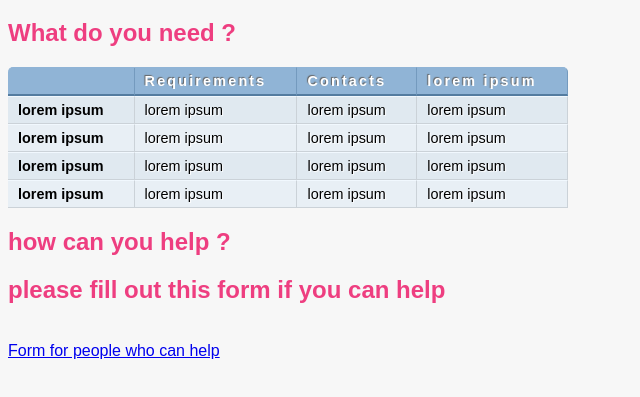
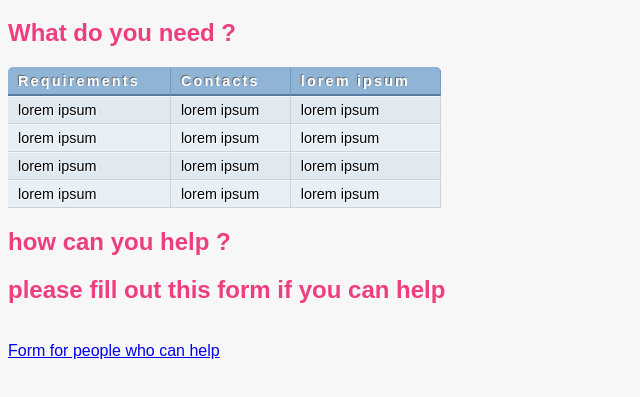
Before and after one commit to covidhelputtarpradesh/covidhelputtarpradesh.github.io, a plain HTML site: page index.html in a window 1280 px wide. Shown: the part 61-458 px from the top of the page, without its empty margins (0-640 px from the left). Drawn offline with Linux system fonts and the light colour scheme.

Commit message:
Update index.html

```diff
--- a/index.html
+++ b/index.html
@@ -47,31 +47,26 @@
 
 	<table>
 			<tr class="head">
-				<th></th>
 				<th>Requirements</th>
 				<th>Contacts</th>
 				<th>lorem ipsum</th>
 			</tr>
 			<tr>
-				<th>lorem ipsum</th>
 				<td>lorem ipsum</td>
 				<td>lorem ipsum</td>
 				<td>lorem ipsum</td>
 			</tr>
 			<tr class="even">
-				<th>lorem ipsum</th>
 				<td>lorem ipsum</td>
 				<td>lorem ipsum</td>
 				<td>lorem ipsum</td>
 			</tr>
 			<tr>
-				<th>lorem ipsum</th>
 				<td>lorem ipsum</td>
 				<td>lorem ipsum</td>
 				<td>lorem ipsum</td>
 			</tr>
 			<tr class="even">
-				<th>lorem ipsum</th>
 				<td>lorem ipsum</td>
 				<td>lorem ipsum</td>
 				<td>lorem ipsum</td>
```
